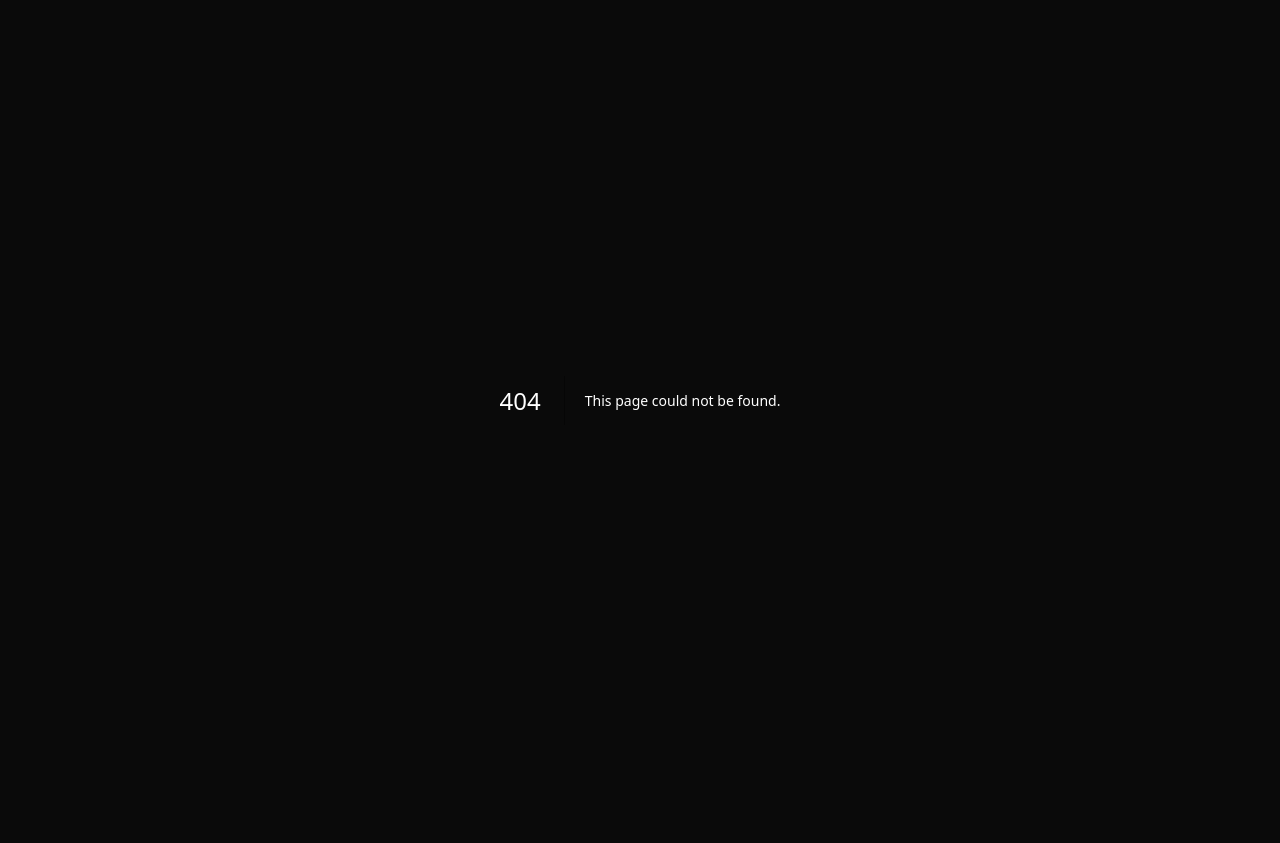
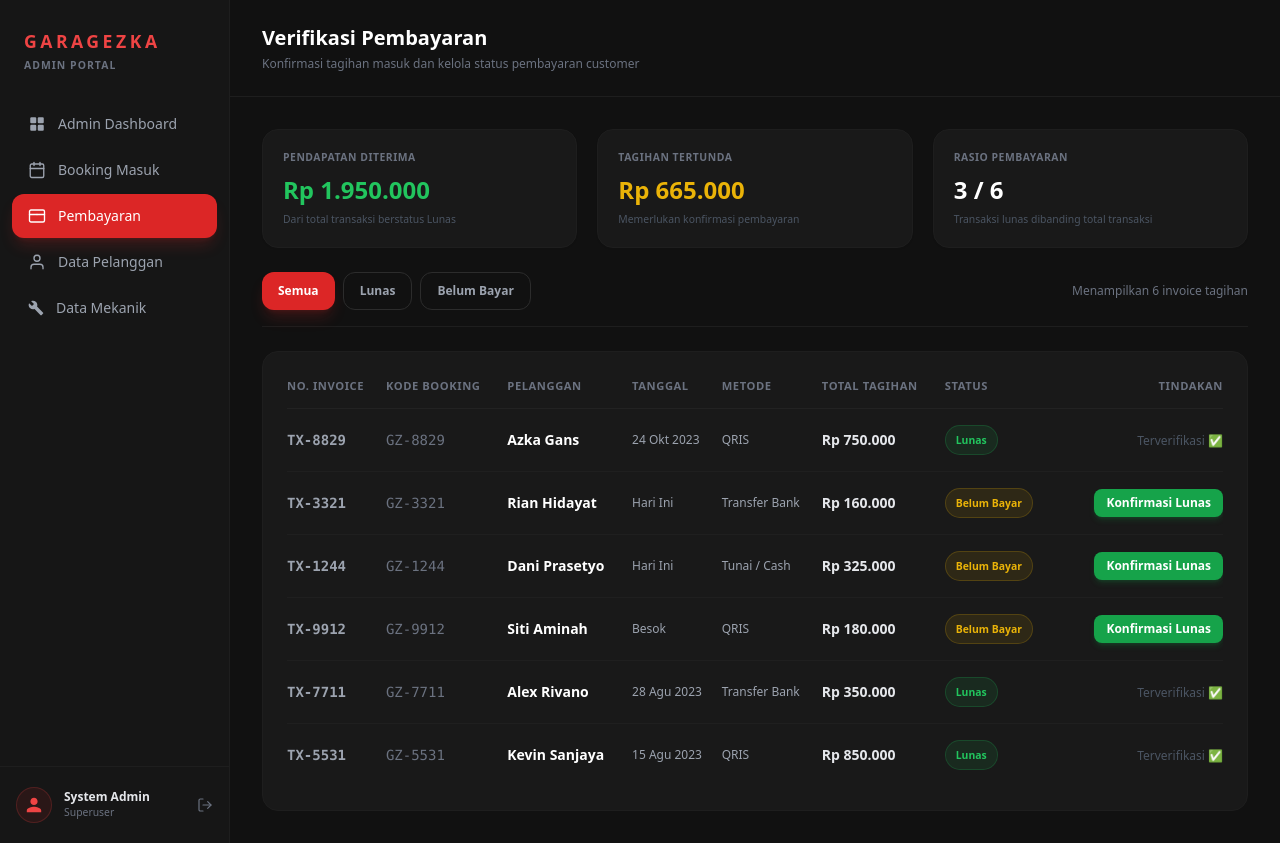
Before and after one commit to enxie2/project-garagezka-fullstack, a Next.js app in the folder frontend/: page /admin/payments in a window 1280 px wide. Before the commit this address had no page. Before the commit the page ends 800 px from the top, so only its background shows below. Built offline with nearby package versions, Linux system fonts and the light colour scheme.

Commit message:
feat: add admin payment verification page with transaction filtering and status management

```diff
--- /dev/null
+++ b/frontend/app/admin/payments/page.tsx
@@ -0,0 +1,180 @@
+'use client'
+
+import { useState } from 'react'
+import AdminSidebar from '@/components/AdminSidebar'
+
+/* ─── Mock Data Transaksi Pembayaran ──────────────── */
+const initialTransactions = [
+  { id: 'TX-8829', bookingId: 'GZ-8829', customer: 'Azka Gans',     date: '24 Okt 2023', amount: 750000, method: 'QRIS',          status: 'Lunas' },
+  { id: 'TX-3321', bookingId: 'GZ-3321', customer: 'Rian Hidayat',  date: 'Hari Ini',    amount: 160000, method: 'Transfer Bank', status: 'Belum Bayar' },
+  { id: 'TX-1244', bookingId: 'GZ-1244', customer: 'Dani Prasetyo', date: 'Hari Ini',    amount: 325000, method: 'Tunai / Cash',  status: 'Belum Bayar' },
+  { id: 'TX-9912', bookingId: 'GZ-9912', customer: 'Siti Aminah',   date: 'Besok',       amount: 180000, method: 'QRIS',          status: 'Belum Bayar' },
+  { id: 'TX-7711', bookingId: 'GZ-7711', customer: 'Alex Rivano',   date: '28 Agu 2023', amount: 350000, method: 'Transfer Bank', status: 'Lunas' },
+  { id: 'TX-5531', bookingId: 'GZ-5531', customer: 'Kevin Sanjaya', date: '15 Agu 2023', amount: 850000, method: 'QRIS',          status: 'Lunas' },
+]
+
+export default function AdminPaymentsPage() {
+  const [transactions, setTransactions] = useState(initialTransactions)
+  const [filter, setFilter] = useState<'Semua' | 'Lunas' | 'Belum Bayar'>('Semua')
+
+  const filteredTx = transactions.filter((t) => filter === 'Semua' || t.status === filter)
+
+  // Total pendapatan yang terkumpul (Lunas)
+  const totalIncome = transactions
+    .filter((t) => t.status === 'Lunas')
+    .reduce((sum, t) => sum + t.amount, 0)
+
+  // Total pembayaran tertunda (Belum Bayar)
+  const pendingAmount = transactions
+    .filter((t) => t.status === 'Belum Bayar')
+    .reduce((sum, t) => sum + t.amount, 0)
+
+  const handleMarkAsPaid = (id: string) => {
+    setTransactions((prev) =>
+      prev.map((t) => (t.id === id ? { ...t, status: 'Lunas' } : t))
+    )
+  }
+
+  const formatRupiah = (n: number) => {
+    return 'Rp ' + n.toLocaleString('id-ID')
+  }
+
+  return (
+    <div className="flex min-h-screen bg-[#111111] font-sans text-white">
+      {/* ── Sidebar Admin ── */}
+      <AdminSidebar activePage="payments" />
+
+      {/* ── Main Content ── */}
+      <main className="flex flex-1 flex-col overflow-y-auto">
+
+        {/* Header */}
+        <header className="flex items-center justify-between px-8 py-6 border-b border-[#1e1e1e]">
+          <div>
+            <h1 className="text-xl font-bold">Verifikasi Pembayaran</h1>
+            <p className="text-xs text-gray-500 mt-1">Konfirmasi tagihan masuk dan kelola status pembayaran customer</p>
+          </div>
+        </header>
+
+        {/* Content Container */}
+        <div className="px-8 py-8 space-y-6">
+
+          {/* Row 1: KPI Ringkasan Keuangan */}
+          <div className="grid grid-cols-1 gap-5 sm:grid-cols-2 md:grid-cols-3">
+            {/* Total Income */}
+            <div className="rounded-2xl border border-[#1e1e1e] bg-[#191919] p-5 shadow-sm">
+              <p className="text-[0.65rem] font-bold uppercase tracking-wider text-gray-500">Pendapatan Diterima</p>
+              <p className="mt-2 text-2xl font-black text-green-500">{formatRupiah(totalIncome)}</p>
+              <p className="text-[0.65rem] text-gray-600 mt-1.5">Dari total transaksi berstatus Lunas</p>
+            </div>
+
+            {/* Pending Amount */}
+            <div className="rounded-2xl border border-[#1e1e1e] bg-[#191919] p-5 shadow-sm">
+              <p className="text-[0.65rem] font-bold uppercase tracking-wider text-gray-500">Tagihan Tertunda</p>
+              <p className="mt-2 text-2xl font-black text-yellow-500">{formatRupiah(pendingAmount)}</p>
+              <p className="text-[0.65rem] text-gray-600 mt-1.5">Memerlukan konfirmasi pembayaran</p>
+            </div>
+
+            {/* Total Completed Transactions */}
+            <div className="rounded-2xl border border-[#1e1e1e] bg-[#191919] p-5 shadow-sm sm:col-span-2 md:col-span-1">
+              <p className="text-[0.65rem] font-bold uppercase tracking-wider text-gray-500">Rasio Pembayaran</p>
+              <p className="mt-2 text-2xl font-black text-white">
+                {transactions.filter((t) => t.status === 'Lunas').length} / {transactions.length}
+              </p>
+              <p className="text-[0.65rem] text-gray-600 mt-1.5">Transaksi lunas dibanding total transaksi</p>
+            </div>
+          </div>
+
+          {/* Filter Bar */}
+          <div className="flex flex-wrap items-center justify-between gap-4 border-b border-[#1e1e1e] pb-4">
+            <div className="flex gap-2">
+              {(['Semua', 'Lunas', 'Belum Bayar'] as const).map((tab) => {
+                const isActive = filter === tab
+                let tabStyle = 'border border-[#2c2c2c] text-gray-400 hover:border-[#444] hover:text-white'
+                if (isActive) {
+                  tabStyle = 'bg-red-600 text-white shadow-lg shadow-red-600/20'
+                }
+                return (
+                  <button
+                    key={tab}
+                    onClick={() => setFilter(tab)}
+                    className={`rounded-xl px-4 py-2.5 text-xs font-bold transition-all ${tabStyle}`}
+                  >
+                    {tab}
+                  </button>
+                )
+              })}
+            </div>
+            <span className="text-xs text-gray-500 font-medium">
+              Menampilkan {filteredTx.length} invoice tagihan
+            </span>
+          </div>
+
+          {/* Transactions Table Card */}
+          <div className="rounded-2xl border border-[#1e1e1e] bg-[#191919] p-6">
+            <div className="overflow-x-auto">
+              <table className="w-full text-left text-sm border-collapse">
+                <thead>
+                  <tr className="border-b border-[#222] text-[0.7rem] font-bold uppercase tracking-wider text-gray-500">
+                    <th className="pb-3">No. Invoice</th>
+                    <th className="pb-3">Kode Booking</th>
+                    <th className="pb-3">Pelanggan</th>
+                    <th className="pb-3">Tanggal</th>
+                    <th className="pb-3">Metode</th>
+                    <th className="pb-3">Total Tagihan</th>
+                    <th className="pb-3">Status</th>
+                    <th className="pb-3 text-right">Tindakan</th>
+                  </tr>
+                </thead>
+                <tbody>
+                  {filteredTx.map((tx) => {
+                    const isPaid = tx.status === 'Lunas'
+                    return (
+                      <tr key={tx.id} className="border-b border-[#1f1f1f] last:border-0">
+                        {/* No Invoice */}
+                        <td className="py-4 font-mono font-bold text-gray-400">{tx.id}</td>
+                        {/* Kode Booking */}
+                        <td className="py-4 font-mono text-gray-500">{tx.bookingId}</td>
+                        {/* Pelanggan */}
+                        <td className="py-4 font-bold text-white">{tx.customer}</td>
+                        {/* Tanggal */}
+                        <td className="py-4 text-xs text-gray-400">{tx.date}</td>
+                        {/* Metode */}
+                        <td className="py-4 text-xs text-gray-400">{tx.method}</td>
+                        {/* Total Tagihan */}
+                        <td className="py-4 font-semibold text-gray-200">{formatRupiah(tx.amount)}</td>
+                        {/* Status */}
+                        <td className="py-4">
+                          <span className={`inline-flex rounded-full border px-2.5 py-1 text-[0.65rem] font-bold ${
+                            isPaid
+                              ? 'text-green-500 bg-green-500/10 border-green-500/20'
+                              : 'text-yellow-500 bg-yellow-500/10 border-yellow-500/20'
+                          }`}>
+                            {tx.status}
+                          </span>
+                        </td>
+                        {/* Actions */}
+                        <td className="py-4 text-right">
+                          {!isPaid ? (
+                            <button
+                              onClick={() => handleMarkAsPaid(tx.id)}
+                              className="rounded-lg bg-green-600 px-3 py-1.5 text-xs font-bold text-white transition hover:bg-green-700 active:scale-95 shadow-md shadow-green-600/20"
+                            >
+                              Konfirmasi Lunas
+                            </button>
+                          ) : (
+                            <span className="text-xs text-gray-600 font-medium">Terverifikasi ✅</span>
+                          )}
+                        </td>
+                      </tr>
+                    )
+                  })}
+                </tbody>
+              </table>
+            </div>
+          </div>
+
+        </div>
+      </main>
+    </div>
+  )
+}
```
